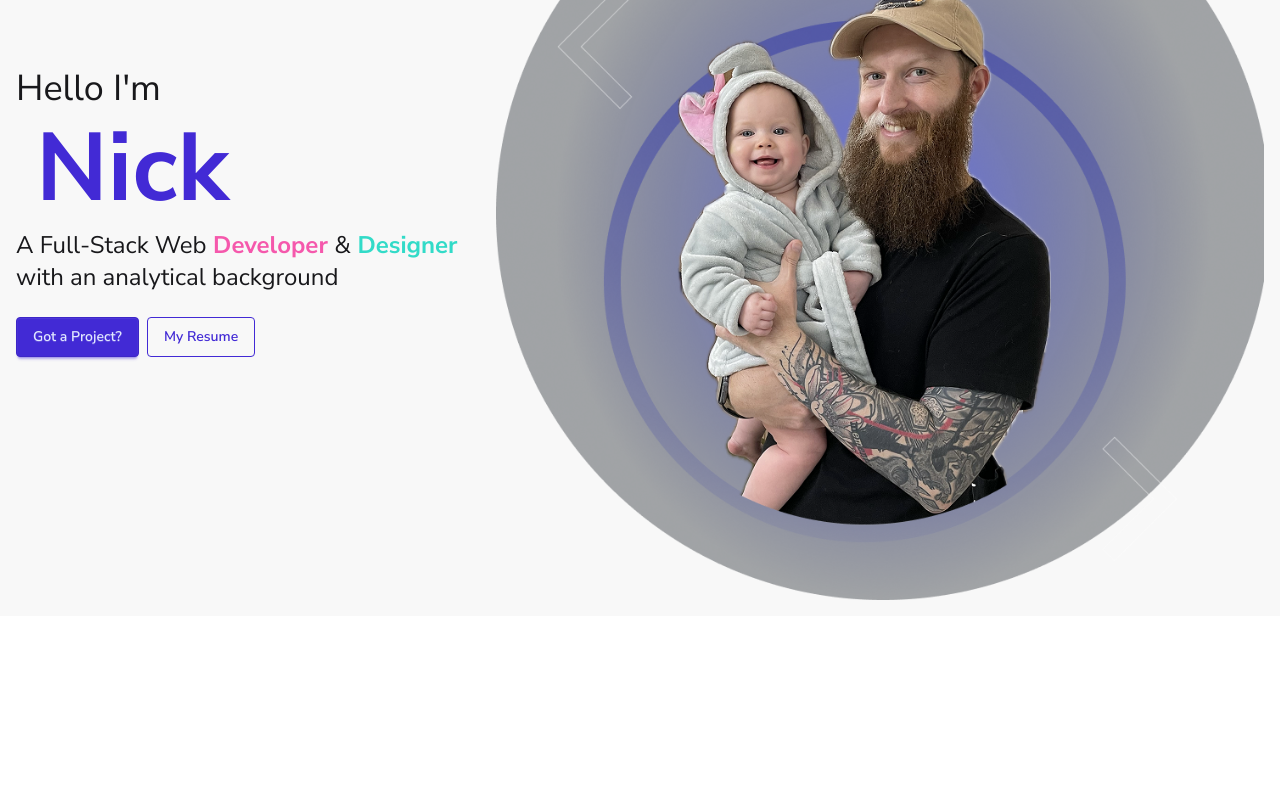
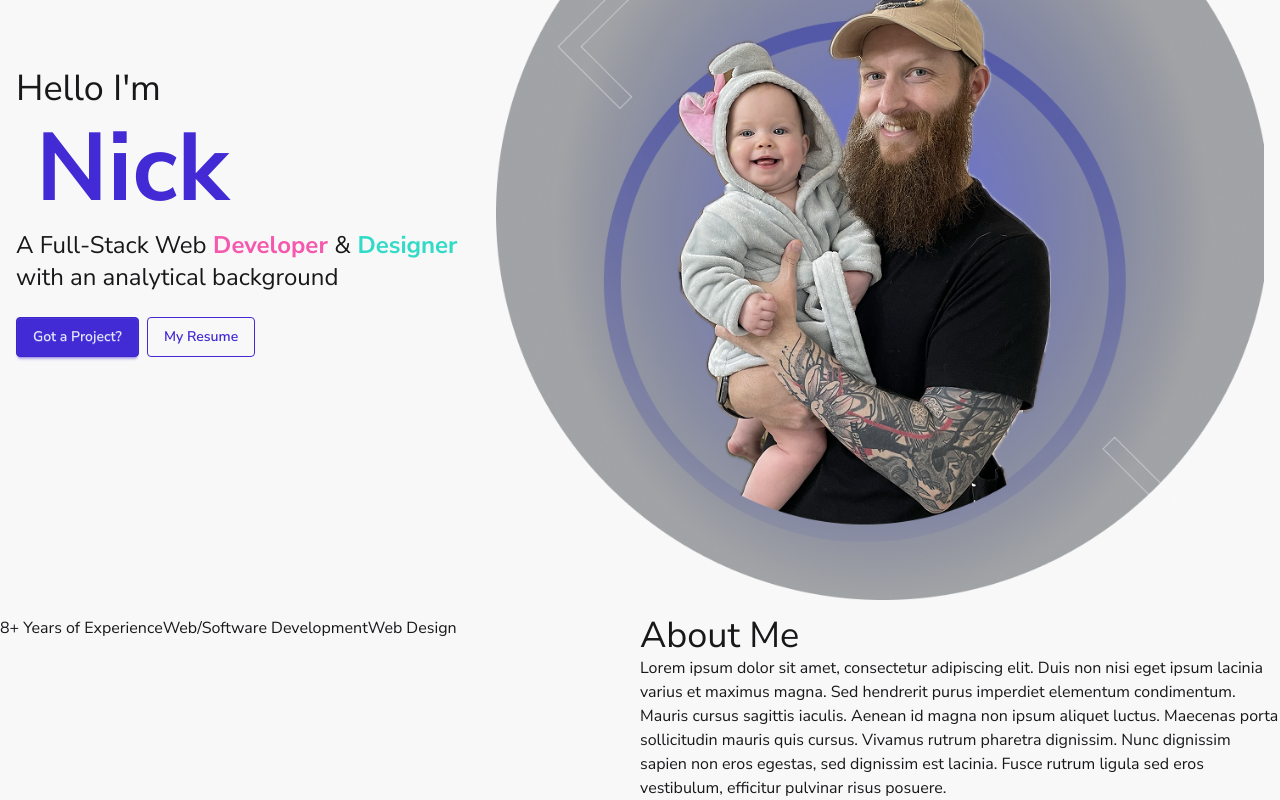
Before and after one commit to PurpleTurtl04/NickEdwards-Portfolio, a Next.js app in the folder nickedwards-portfolio/: page / in a window 1280 px wide. Shown: the part 255-1055 px from the top of the page. Before the commit the page ends 871 px from the top, so only its background shows below. Built offline with nearby package versions, Linux system fonts and the light colour scheme.

Commit message:
Moved Hero Section to it's own component. Created about me section

```diff
--- a/nickedwards-portfolio/src/app/page.jsx
+++ b/nickedwards-portfolio/src/app/page.jsx
@@ -1,48 +1,11 @@
-import Image from 'next/image';
-import HeroImage from '../../public/HeroImage.png';
+import AboutMe from './ui/about-me';
+import HeroSection from './ui/hero-section';
 
 export default function Home() {
     return (
-        <div className='hero bg-base-200 min-h-screen'>
-            <div className='hero-content flex-col lg:flex-row-reverse'>
-                <div className='max-w-3xl'>
-                    <Image
-                        src={HeroImage}
-                        alt='Man holding a baby'
-                        width={905}
-                        height={912}
-                    />
-                </div>
-                <div className='text-center lg:text-left'>
-                    <h2 className='text-2xl md:text-3xl lg:text-4xl'>
-                        Hello I&apos;m
-                    </h2>
-                    <h1 className='text-6xl md:text-7xl lg:text-8xl font-bold text-primary lg:ml-5 pt-3'>
-                        Nick
-                    </h1>
-                    <h3 className='text-lg md:text-xl lg:text-2xl pt-3 max-w-83 md:max-w-sm lg:max-w-lg'>
-                        A Full-Stack Web
-                        <span className='font-bold text-secondary/80'>
-                            {' '}
-                            Developer{' '}
-                        </span>
-                        &
-                        <span className='font-bold text-accent/80'>
-                            {' '}
-                            Designer{' '}
-                        </span>
-                        with an analytical background
-                    </h3>
-                    <div className='flex gap-2 pt-6 justify-center lg:justify-start'>
-                        <button className='btn btn-primary'>
-                            Got a Project?
-                        </button>
-                        <button className='btn btn-outline btn-primary'>
-                            My Resume
-                        </button>
-                    </div>
-                </div>
-            </div>
-        </div>
+        <>
+            <HeroSection />
+            <AboutMe />
+        </>
     );
 }
--- /dev/null
+++ b/nickedwards-portfolio/src/app/ui/about-me.jsx
@@ -0,0 +1,26 @@
+function AboutMe() {
+    return (
+        <div className='container mx-auto grid grid-cols-2 bg-base-200 '>
+            <div className='flex'>
+                <div>8+ Years of Experience</div>
+                <div>Web/Software Development</div>
+                <div>Web Design</div>
+            </div>
+            <div className='flex flex-col'>
+                <h2 className='text-2xl md:text-3xl lg:text-4xl'>About Me</h2>
+                <p>
+                    Lorem ipsum dolor sit amet, consectetur adipiscing elit.
+                    Duis non nisi eget ipsum lacinia varius et maximus magna.
+                    Sed hendrerit purus imperdiet elementum condimentum. Mauris
+                    cursus sagittis iaculis. Aenean id magna non ipsum aliquet
+                    luctus. Maecenas porta sollicitudin mauris quis cursus.
+                    Vivamus rutrum pharetra dignissim. Nunc dignissim sapien non
+                    eros egestas, sed dignissim est lacinia. Fusce rutrum ligula
+                    sed eros vestibulum, efficitur pulvinar risus posuere.{' '}
+                </p>
+            </div>
+        </div>
+    );
+}
+
+export default AboutMe;
--- /dev/null
+++ b/nickedwards-portfolio/src/app/ui/hero-section.jsx
@@ -0,0 +1,50 @@
+import Image from 'next/image';
+import HeroImage from '../../../public/HeroImage.png';
+
+function HeroSection() {
+    return (
+        <div className='hero bg-base-200 min-h-screen'>
+            <div className='hero-content flex-col lg:flex-row-reverse'>
+                <div className='max-w-3xl'>
+                    <Image
+                        src={HeroImage}
+                        alt='Man holding a baby'
+                        width={905}
+                        height={912}
+                    />
+                </div>
+                <div className='text-center lg:text-left'>
+                    <h2 className='text-2xl md:text-3xl lg:text-4xl'>
+                        Hello I&apos;m
+                    </h2>
+                    <h1 className='text-6xl md:text-7xl lg:text-8xl font-bold text-primary lg:ml-5 pt-3'>
+                        Nick
+                    </h1>
+                    <h3 className='text-lg md:text-xl lg:text-2xl pt-3 max-w-83 md:max-w-sm lg:max-w-lg'>
+                        A Full-Stack Web
+                        <span className='font-bold text-secondary/80'>
+                            {' '}
+                            Developer{' '}
+                        </span>
+                        &
+                        <span className='font-bold text-accent/80'>
+                            {' '}
+                            Designer{' '}
+                        </span>
+                        with an analytical background
+                    </h3>
+                    <div className='flex gap-2 pt-6 justify-center lg:justify-start'>
+                        <button className='btn btn-primary'>
+                            Got a Project?
+                        </button>
+                        <button className='btn btn-outline btn-primary'>
+                            My Resume
+                        </button>
+                    </div>
+                </div>
+            </div>
+        </div>
+    );
+}
+
+export default HeroSection;
```
